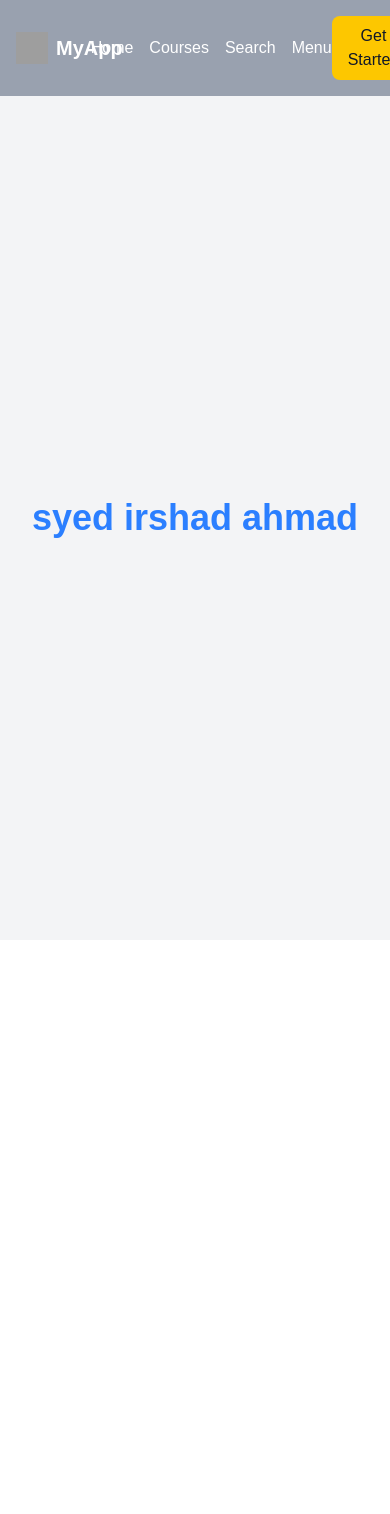
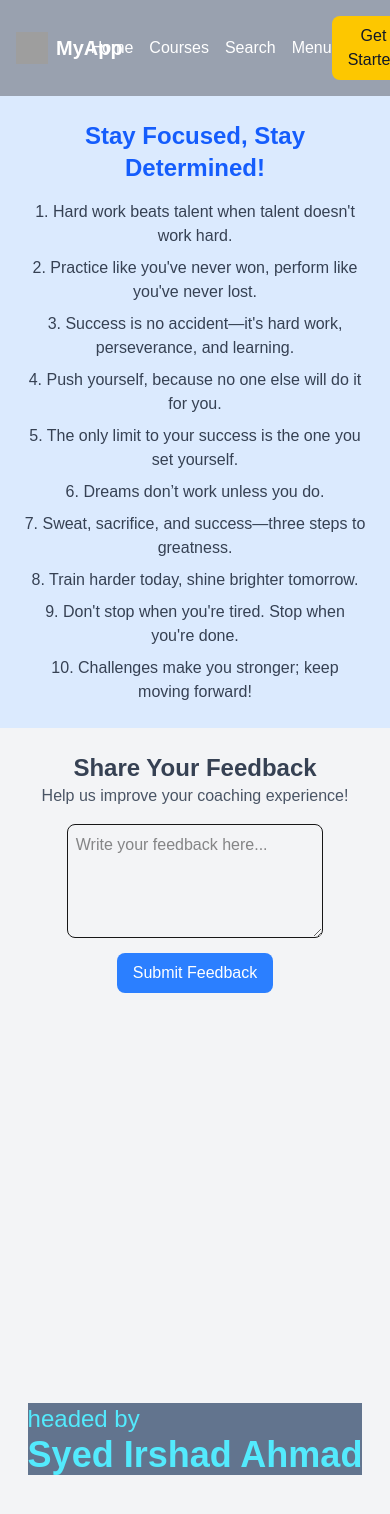
Before and after one commit to MrSidSir/conceptcoachingboucher, a Next.js app: page /practice in a window 390 px wide. Shown: the top 1514 px of the page. Before the commit the page ends 940 px from the top, so only its background shows below. Built offline with nearby package versions, Linux system fonts and the light colour scheme; grey boxes are pictures that could not be loaded.

Commit message:
add new line inn practice page and also  add feedback section

```diff
--- a/app/conceptcoachingonlineplatformlink/page.tsx
+++ b/app/conceptcoachingonlineplatformlink/page.tsx
@@ -1,11 +1,12 @@
 import React from "react";
 import Image from "next/image";
-import Header from "@/components/Header";
+import Header from "@/components/Header"; // Ensure this path is correct
 
 function CoachingInstitute() {
   return (
     <div className="coaching-container bg-gray-50 p-6 rounded-lg shadow-md">
       <Header />
+
       {/* Header Section */}
       <header className="text-center mb-6">
         <h1 className="text-4xl font-bold text-blue-600 mb-4">
@@ -30,7 +31,7 @@ function CoachingInstitute() {
         />
         <Image
           className="rounded-md shadow-lg"
-          src="https://images.unsplash.com/photo-1608848461950-0fe51dfc41cb?ixlib=rb-4.0.3&ixid=MnwxMjA3fDB8MHxleHBsb3JlLWZlZWR8MTl8fHxlbnwwfHx8fA%3D%3D&w=1000&q=80"
+          src="https://images.unsplash.com/photo-1608848461950-0fe51dfc41cb"
           width={250}
           height={350}
           alt="Learning Environment"
--- a/app/page.tsx
+++ b/app/page.tsx
@@ -5,6 +5,7 @@ import Button from "@/components/button1";
 import Header from "@/components/Header";
 import Address from "@/components/irshad/Address";
 import Footer from "../components/Footer";
+import hero from "@/components/hero";
 
 export default function Home() {
   const router = useRouter();
@@ -12,6 +13,7 @@ export default function Home() {
     <div className="">
       <Header />
 
+      <div>
         <div className="flex justify-center items-center flex-col m-12">
           <h1 className="bg-gradient-to-r from-blue-600 via-purple-500 to-pink-400 text-white font-extrabold text-4xl md:text-5xl p-4 rounded-lg shadow-lg">
             Welcome to Concept Coaching Browser
@@ -21,8 +23,8 @@ export default function Home() {
             <span className="font-bold text-blue-500">
               SYED IRSHAD AHMAD ('MR. SID SIR')
             </span>
-          <br /> Qualifications: B.SC. (P.C.M), M.SC. (CHEMISTRY) + B.ED. M.C.A
-          (Machine Learning)
+            <br /> Qualifications: B.SC. (P.C.M), M.SC. (CHEMISTRY) + B.ED.
+            M.C.A (Machine Learning)
           </p>
           <p className="text-gray-800 bg-gradient-to-r from-green-300 to-green-100 p-4 my-2 rounded-lg shadow-md text-lg">
             ONE INITIATIVE TOWARDS CONCEPT
@@ -40,6 +42,7 @@ export default function Home() {
               className="rounded-full"
             />
           </button>
+        </div>
       </div>
 
       <div className="bg-gray-100 p-3 rounded-lg shadow-sm mx-2">
--- a/app/practice/page.tsx
+++ b/app/practice/page.tsx
@@ -7,7 +7,7 @@ type Props = {};
 const Page = (props: Props) => {
   return (
     <div>
-      <header className="bg-gray-400 h-full  text-white shadow-lg">
+      <header className="bg-gray-400 h-full text-white shadow-lg">
         <div className="container mx-auto flex items-center justify-between p-4">
           {/* Logo */}
           <div className="flex items-center space-x-2">
@@ -51,17 +51,68 @@ const Page = (props: Props) => {
           </div>
         </div>
       </header>
+
+      {/* Motivational Section */}
+      <div className="text-center p-6 bg-blue-100">
+        <h2 className="text-2xl font-bold text-blue-600">
+          Stay Focused, Stay Determined!
+        </h2>
+        <ul className="mt-4 text-gray-700 space-y-2">
+          <li>1. Hard work beats talent when talent doesn't work hard.</li>
+          <li>
+            2. Practice like you've never won, perform like you've never lost.
+          </li>
+          <li>
+            3. Success is no accident—it's hard work, perseverance, and
+            learning.
+          </li>
+          <li>4. Push yourself, because no one else will do it for you.</li>
+          <li>
+            5. The only limit to your success is the one you set yourself.
+          </li>
+          <li>6. Dreams don’t work unless you do.</li>
+          <li>7. Sweat, sacrifice, and success—three steps to greatness.</li>
+          <li>8. Train harder today, shine brighter tomorrow.</li>
+          <li>9. Don't stop when you're tired. Stop when you're done.</li>
+          <li>10. Challenges make you stronger; keep moving forward!</li>
+        </ul>
+      </div>
+
+      {/* Feedback Section */}
+      <div className="p-6 bg-gray-100 text-center">
+        <h2 className="text-2xl font-bold text-gray-700">
+          Share Your Feedback
+        </h2>
+        <p className="text-gray-600">
+          Help us improve your coaching experience!
+        </p>
+        <form className="mt-4">
+          <textarea
+            className="w-3/4 p-2 border rounded-lg"
+            rows={4}
+            placeholder="Write your feedback here..."
+          ></textarea>
+          <br />
+          <button className="mt-2 bg-blue-500 text-white px-4 py-2 rounded-lg hover:bg-blue-600 transition duration-300">
+            Submit Feedback
+          </button>
+        </form>
+      </div>
+
       <div className="flex min-h-screen items-center justify-center bg-gray-100">
         <Head>
           <div className="bg-amber-300 text-black text-arial p-10">
             {" "}
-            Thank you for visiting concept coaching classes{" "}
+            Thank you for visiting Concept Coaching Classes{" "}
           </div>
         </Head>
-        <h1 className="text-4xl font-bold text-blue-500">
-          {" "}
-          syed irshad ahmad{" "}
-        </h1>
+        <div className="bg-slate-500 text-2xl text-cyan-300">
+          headed by{" "}
+          <h1 className="text-4xl font-bold text-2xl font-bold animate-color">
+            {" "}
+            Syed Irshad Ahmad{" "}
+          </h1>{" "}
+        </div>
       </div>
     </div>
   );
--- a/app/thankyou/page.tsx
+++ b/app/thankyou/page.tsx
@@ -1,9 +1,18 @@
 "use client";
 import React from "react";
+import Image from "next/image";
 
 const ThankYouPage = () => {
   return (
-    <div className="min-h-screen flex flex-col items-center justify-center bg-gradient-to-r from-blue-500 via-purple-500 to-indigo-500 text-white text-center p-6">
+    <div>
+      {/* <Image
+        src="https://images.pexels.com/photos/4439457/pexels-photo-4439457.jpeg"
+        alt="External Image"
+        width={500}
+        height={300}
+        className="absolute"
+      /> */}
+      <div className="  z-50  relative min-h-screen flex flex-col items-center justify-center bg-gradient-to-r from-blue-500 via-purple-500 to-indigo-500 text-white text-center p-6">
         {/* Heading */}
         <h1 className="text-5xl font-extrabold animate-pulse mb-4">
           Thank You for Visiting!
@@ -13,10 +22,8 @@ const ThankYouPage = () => {
           <span className="font-bold">Concept Coaching Classes</span>. Keep
           striving for success, and we hope to see you again soon!
         </p>
-
         {/* Decorative Line */}
         <div className="w-48 h-1 bg-white rounded-full mb-6"></div>
-
         {/* Call-to-Action */}
         <div className="flex space-x-4">
           <button className="bg-white text-indigo-600 px-6 py-3 rounded-lg shadow-lg hover:bg-gray-200 transition">
@@ -26,7 +33,6 @@ const ThankYouPage = () => {
             Share with Friends
           </button>
         </div>
-
         {/* Footer */}
         <footer className="absolute bottom-6 text-sm">
           <p className="opacity-80">
@@ -34,6 +40,12 @@ const ThankYouPage = () => {
             Learning, Keep Growing 🚀
           </p>
         </footer>
+
+        {/* <Image
+      src={}
+      alt=""
+      /> */}
+      </div>
     </div>
   );
 };
--- a/components/hero.tsx
+++ b/components/hero.tsx
@@ -1,9 +1,44 @@
-import React from 'react'
+import Link from "next/link";
+import React from "react";
+import Image from "next/image";
+import { useRouter } from "next/router";
 
-type Props = {}
+type Props = {};
 
-const hero = (props: Props) => {
+const Hero = (props: Props) => {
+  const router = useRouter()
   return (
-    <div>hero</div>
-  )
-}
+    <div>
+      <div className="flex justify-center items-center flex-col m-12">
+        <h1 className="bg-gradient-to-r from-blue-600 via-purple-500 to-pink-400 text-white font-extrabold text-4xl md:text-5xl p-4 rounded-lg shadow-lg">
+          Welcome to Concept Coaching Browser
+        </h1>
+        <p className="text-gray-900 bg-gradient-to-r from-gray-300 to-gray-100 p-6 my-4 rounded-xl shadow-md text-lg md:text-xl">
+          Director:{" "}
+          <span className="font-bold text-blue-500">
+            SYED IRSHAD AHMAD ('MR. SID SIR')
+          </span>
+          <br /> Qualifications: B.SC. (P.C.M), M.SC. (CHEMISTRY) + B.ED. M.C.A
+          (Machine Learning)
+        </p>
+        <p className="text-gray-800 bg-gradient-to-r from-green-300 to-green-100 p-4 my-2 rounded-lg shadow-md text-lg">
+          ONE INITIATIVE TOWARDS CONCEPT
+        </p>
+        <button
+          type="button"
+          className="bg-gradient-to-r from-indigo-500 to-blue-500 text-white font-medium py-2 px-6 rounded-full shadow-md hover:shadow-lg transform transition duration-300 hover:scale-105"
+          onClick={() => router.push("/")}
+        >
+          <Image
+            src="https://res.cloudinary.com/dpotbki0n/image/upload/v1744553152/PHOTO_IRSHAD_ktqljc.jpg"
+            width={200}
+            height={200}
+            alt="Picture of the author"
+            className="rounded-full"
+          />
+        </button>
+      </div>
+    </div>
+  );
+};
+export default Hero;
--- a/next.config.ts
+++ b/next.config.ts
@@ -3,8 +3,9 @@ import type { NextConfig } from "next";
 const nextConfig: NextConfig = {
   /* config options here */
   images: {
-    domains: ["res.cloudinary.com",'images.unsplash.com', "conservationcubclub.com"],
+    domains: ["res.cloudinary.com",'images.unsplash.com', "images.pexels.com","conservationcubclub.com"],
   },
 
-};
+
+  };
 export default nextConfig;
```
Lines whose indentation alone changed are shown as unchanged.
